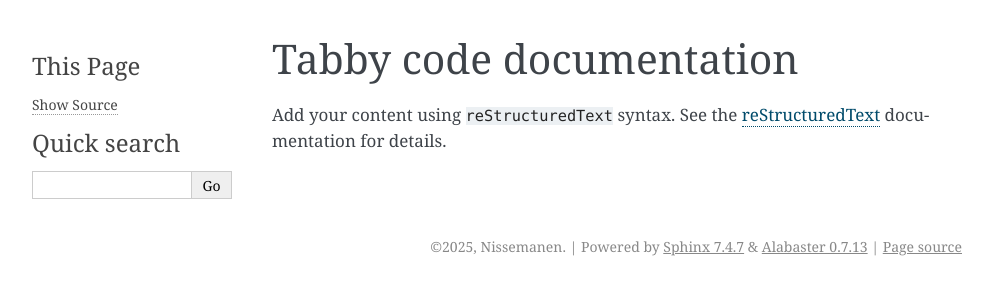
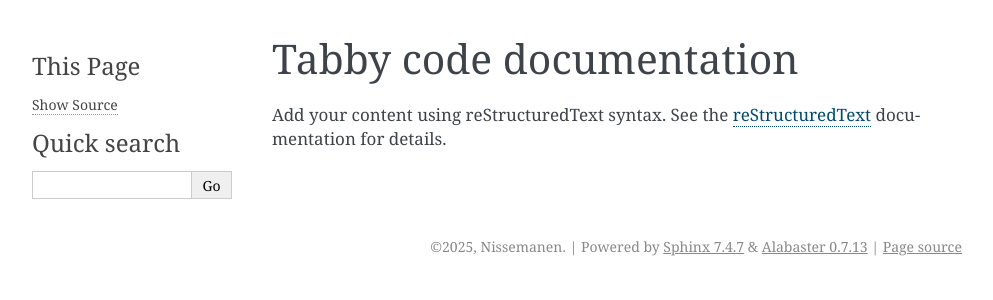
Before and after one commit to Nissemanen/Tabby-code, a Sphinx documentation site: the page built from docs/source/index.rst, in a window 1280 px wide. Shown: the top 300 px of the page, without its empty margins (148-1141 px from the left). Built offline with Sphinx 7.4.7, drawn with Linux system fonts in a browser that asks for light colours.

Commit message:
changed some things

```diff
--- a/docs/source/index.rst
+++ b/docs/source/index.rst
@@ -6,6 +6,6 @@
 Tabby code documentation
 ========================
 
-Add your content using ``reStructuredText`` syntax. See the
+Add your content using reStructuredText syntax. See the
 `reStructuredText <https://www.sphinx-doc.org/en/master/usage/restructuredtext/index.html>`_
 documentation for details.
```
